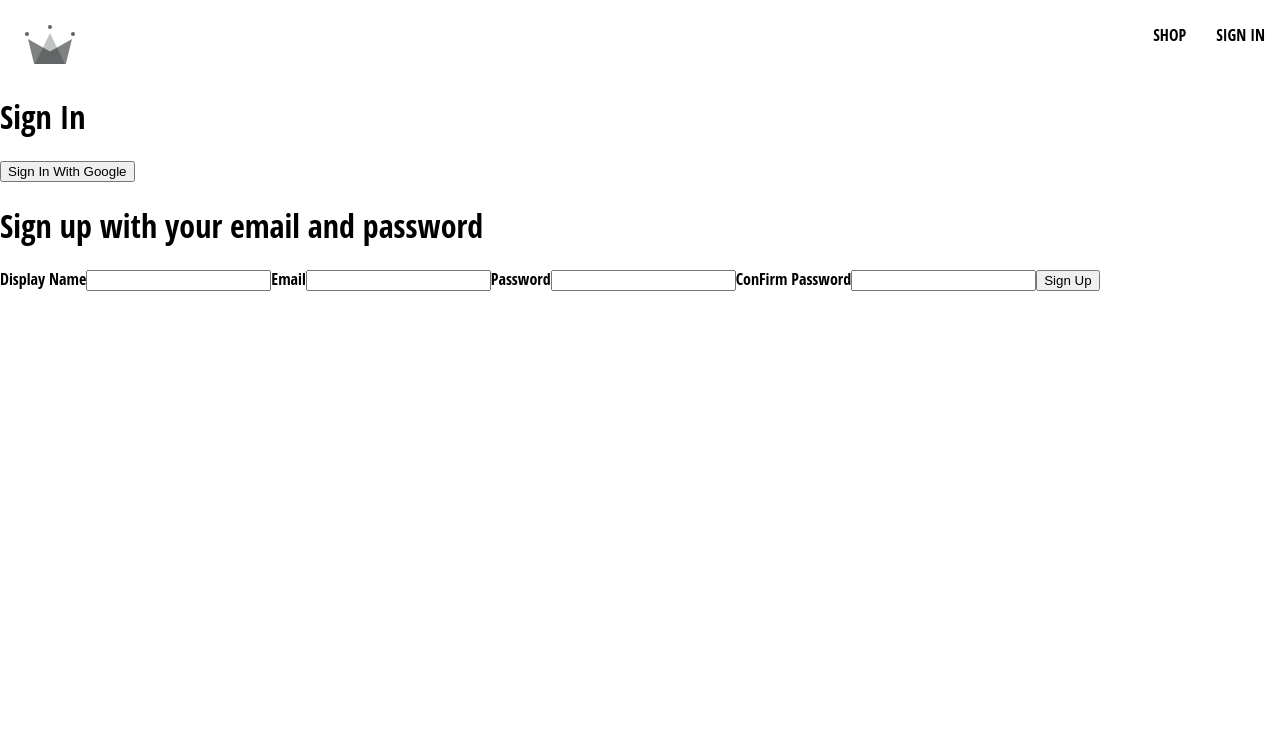
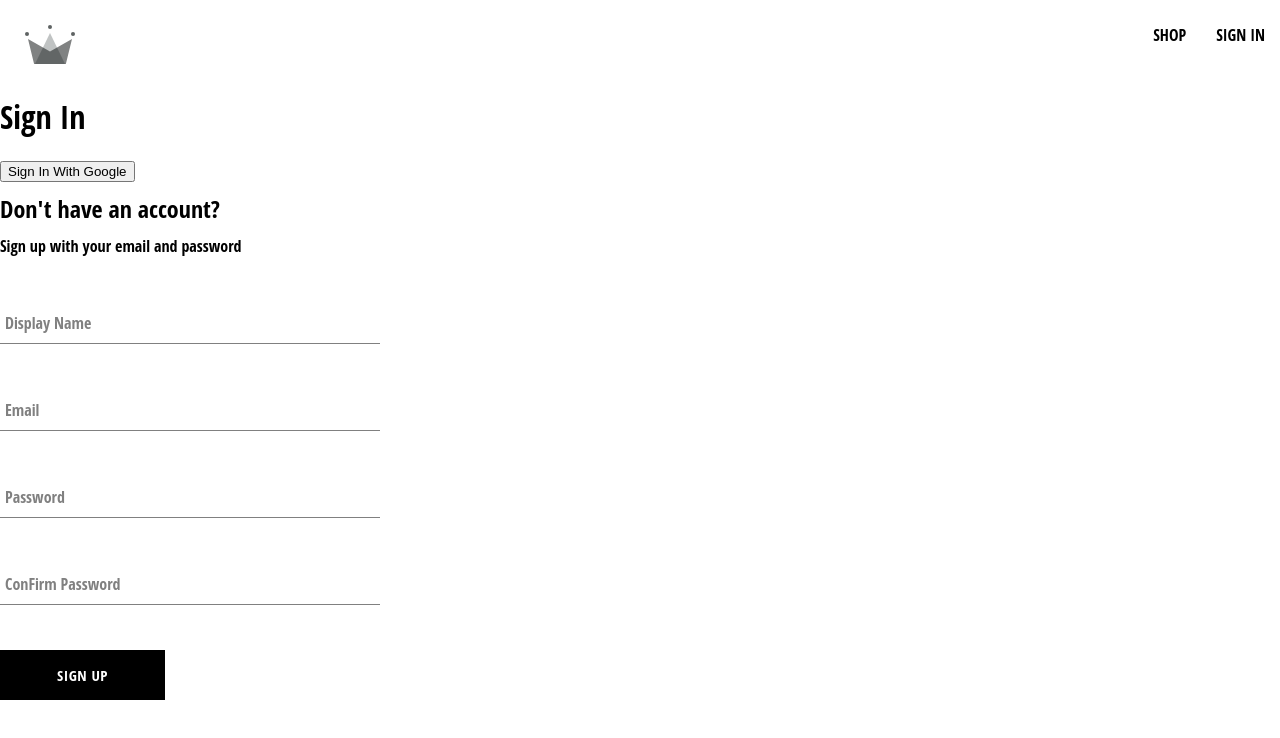
Before and after one commit to ahmedMoussa2020/Peak-style, a React (Create React App) app in the folder peah-clothing/: page /signIn in a window 1280 px wide. Shown: the top 738 px of the page. Built offline with nearby package versions, Linux system fonts and the light colour scheme.

Commit message:
customize button components

```diff
--- /dev/null
+++ b/peah-clothing/src/components/Button.js
@@ -0,0 +1,18 @@
+import React from "react";
+import styles from "../styles/Button.styles.scss";
+
+const BUTTON_TYPE_CLASSES = {
+  google: "google-sign-in",
+  inverted: "inverted",
+};
+
+const Button = ({ children, buttonType, ...otherProps }) => {
+  return (
+    <button
+      className={`button-container ${BUTTON_TYPE_CLASSES[buttonType]}`}
+      {...otherProps}
+    >{children}</button>
+  );
+};
+
+export default Button;
--- /dev/null
+++ b/peah-clothing/src/components/FormInput.js
@@ -0,0 +1,21 @@
+import React from "react";
+import styles from "../styles/FormInput.styles.scss";
+const FormInput = ({ label, ...otherProps }) => {
+  return (
+    <div className="group">
+      <input className="form-input" {...otherProps} />
+
+      {label && (
+        <label
+          className={`${
+            otherProps.value.length ? "shrink" : ""
+          } form-input-label`}
+        >
+          {label}
+        </label>
+      )}
+    </div>
+  );
+};
+
+export default FormInput;
--- a/peah-clothing/src/components/SignUpForm.js
+++ b/peah-clothing/src/components/SignUpForm.js
@@ -1,9 +1,12 @@
-import { async } from "@firebase/util";
+// import { async } from "@firebase/util";
 import { useState } from "react";
 import {
   createAuthUserWithEmailAndPassword,
   createUserDocumentFromAuth,
 } from "../utils/firebase";
+import FormInput from "./FormInput";
+import styles from "../styles/SignUpForm.styles.scss";
+import Button from "../components/Button";
 
 const defaultFormFields = {
   displayName: "",
@@ -53,11 +56,12 @@
   };
 
   return (
-    <div>
-      <h1>Sign up with your email and password</h1>
+    <div className="sign-up-container">
+      <h2>Don't have an account?</h2>
+      <span>Sign up with your email and password</span>
       <form onSubmit={handleSubmit}>
-        <label>Display Name</label>
-        <input
+        <FormInput
+          label="Display Name"
           type="text"
           required
           onChange={handleChange}
@@ -65,8 +69,8 @@
           value={displayName}
         />
 
-        <label>Email</label>
-        <input
+        <FormInput
+          label="Email"
           type="email"
           required
           onChange={handleChange}
@@ -74,8 +78,8 @@
           value={email}
         />
 
-        <label>Password</label>
-        <input
+        <FormInput
+          label="Password"
           type="password"
           required
           onChange={handleChange}
@@ -83,8 +87,8 @@
           value={password}
         />
 
-        <label>ConFirm Password</label>
-        <input
+        <FormInput
+          label="ConFirm Password"
           type="password"
           required
           onChange={handleChange}
@@ -92,7 +96,7 @@
           value={confirmPassword}
         />
 
-        <button type="submit">Sign Up</button>
+        <Button type="submit">Sign Up</Button>
       </form>
     </div>
   );
--- /dev/null
+++ b/peah-clothing/src/styles/Button.styles.scss
@@ -0,0 +1,46 @@
+.button-container {
+  min-width: 165px;
+  width: auto;
+  height: 50px;
+  letter-spacing: 0.5px;
+  line-height: 50px;
+  padding: 0 35px 0 35px;
+  font-size: 15px;
+  background-color: black;
+  color: white;
+  text-transform: uppercase;
+  font-family: 'Open Sans Condensed';
+  font-weight: bolder;
+  border: none;
+  cursor: pointer;
+  display: flex;
+  justify-content: center;
+
+  &:hover {
+    background-color: white;
+    color: black;
+    border: 1px solid black;
+  }
+
+  &.google-sign-in {
+    background-color: #4285f4;
+    color: white;
+
+    &:hover {
+      background-color: #357ae8;
+      border: none;
+    }
+  }
+
+  &.inverted {
+    background-color: white;
+    color: black;
+    border: 1px solid black;
+
+    &:hover {
+      background-color: black;
+      color: white;
+      border: none;
+    }
+  }
+}
--- /dev/null
+++ b/peah-clothing/src/styles/FormInput.styles.scss
@@ -0,0 +1,54 @@
+$sub-color: grey;
+$main-color: black;
+
+@mixin shrinkLabel {
+  top: -14px;
+  font-size: 12px;
+  color: $main-color;
+}
+
+.group {
+  position: relative;
+  margin: 45px 0;
+
+  .form-input {
+    background: none;
+    background-color: white;
+    color: $sub-color;
+    font-size: 18px;
+    padding: 10px 10px 10px 5px;
+    display: block;
+    width: 100%;
+    border: none;
+    border-radius: 0;
+    border-bottom: 1px solid $sub-color;
+    margin: 25px 0;
+
+    &:focus {
+      outline: none;
+    }
+
+    &:focus ~ .form-input-label {
+      @include shrinkLabel();
+    }
+  }
+
+  input[type='password'] {
+    letter-spacing: 0.3em;
+  }
+
+  .form-input-label {
+    color: $sub-color;
+    font-size: 16px;
+    font-weight: normal;
+    position: absolute;
+    pointer-events: none;
+    left: 5px;
+    top: 10px;
+    transition: 300ms ease all;
+
+    &.shrink {
+      @include shrinkLabel();
+    }
+  }
+}
--- /dev/null
+++ b/peah-clothing/src/styles/SignUpForm.styles.scss
@@ -0,0 +1,9 @@
+.sign-up-container{
+  display: flex;
+  flex-direction: column;
+  width: 380px;
+
+  h2{
+    margin: 10px 0;
+  }
+}
```
